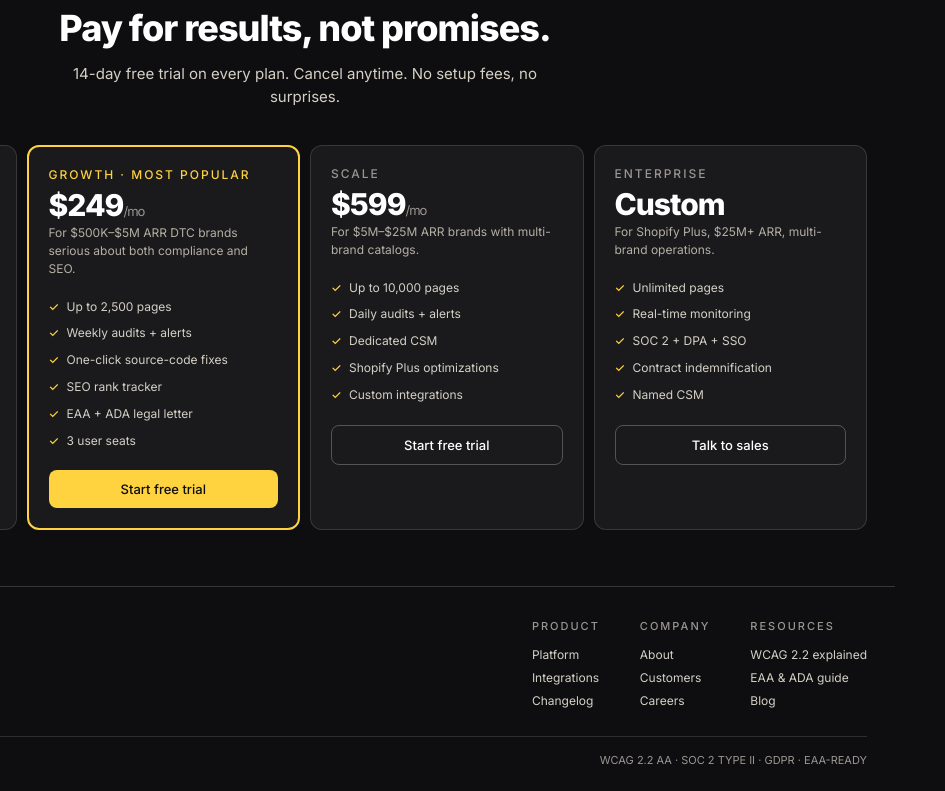
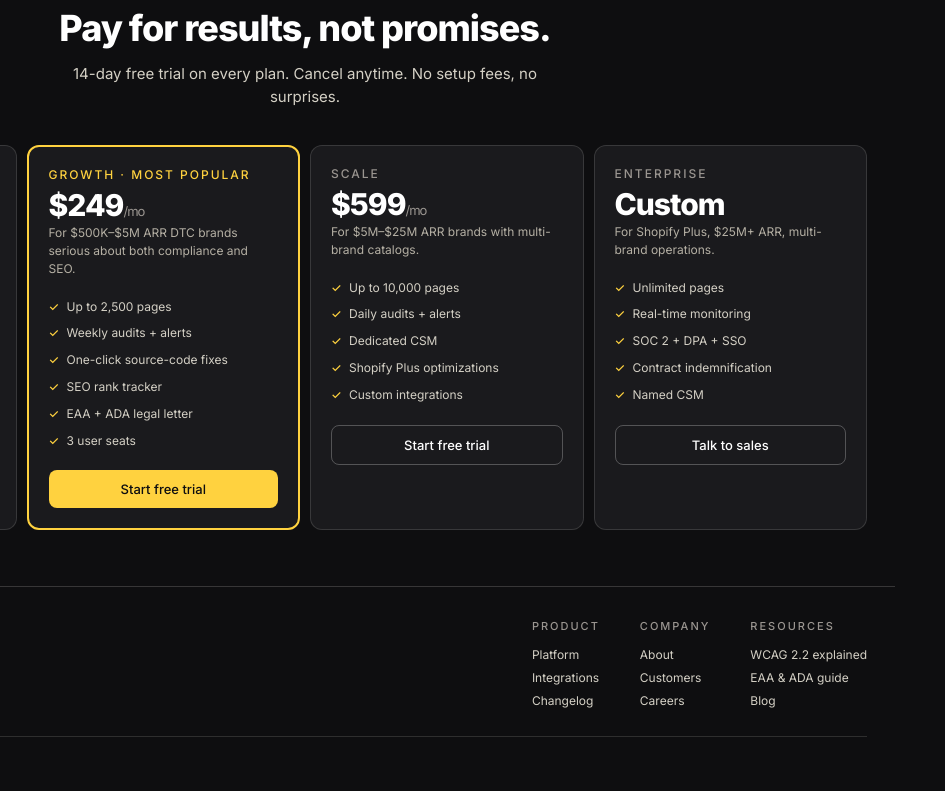
Before and after one commit to jplincoln/Accessrank, a plain HTML site: page index.html in a window 1280 px wide. Shown: the part 3337-4128 px from the top of the page, 335-1280 px from the left. Drawn offline with Linux system fonts and the light colour scheme.

Commit message:
Add files via upload

```diff
--- a/index.html
+++ b/index.html
@@ -1892,7 +1892,6 @@ body.animations-ready [data-animate].in-view {
     </div>
     <div class="footer-bottom">
       <span>© 2026 Accessrank, Inc.</span>
-      <span>WCAG 2.2 AA · SOC 2 TYPE II · GDPR · EAA-READY</span>
     </div>
   </footer>
 
```
